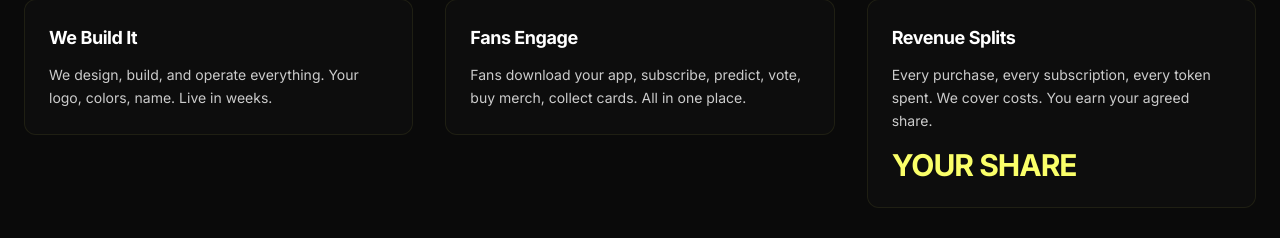
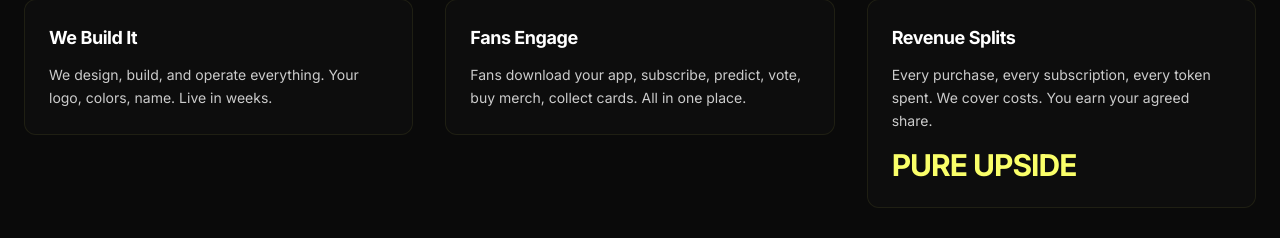
Before and after one commit to bobibcgroup/sportech-landing, a Next.js app: page / in a window 1280 px wide. Shown: the part 3674-3912 px from the top of the page. Built offline with nearby package versions, Linux system fonts and the light colour scheme; no server answers.

Commit message:
copy: YOUR SHARE → PURE UPSIDE in how-it-works

```diff
--- a/src/components/sections/how-it-works.tsx
+++ b/src/components/sections/how-it-works.tsx
@@ -83,7 +83,7 @@ export function HowItWorks() {
                   <p className="text-body-text text-sm leading-relaxed">{body}</p>
                   {highlight && (
                     <p className="font-bold mt-4" style={{ fontSize: 30, lineHeight: 1.15, letterSpacing: "-1px", color: "#faff69" }}>
-                      YOUR SHARE
+                      PURE UPSIDE
                     </p>
                   )}
                 </div>
```
